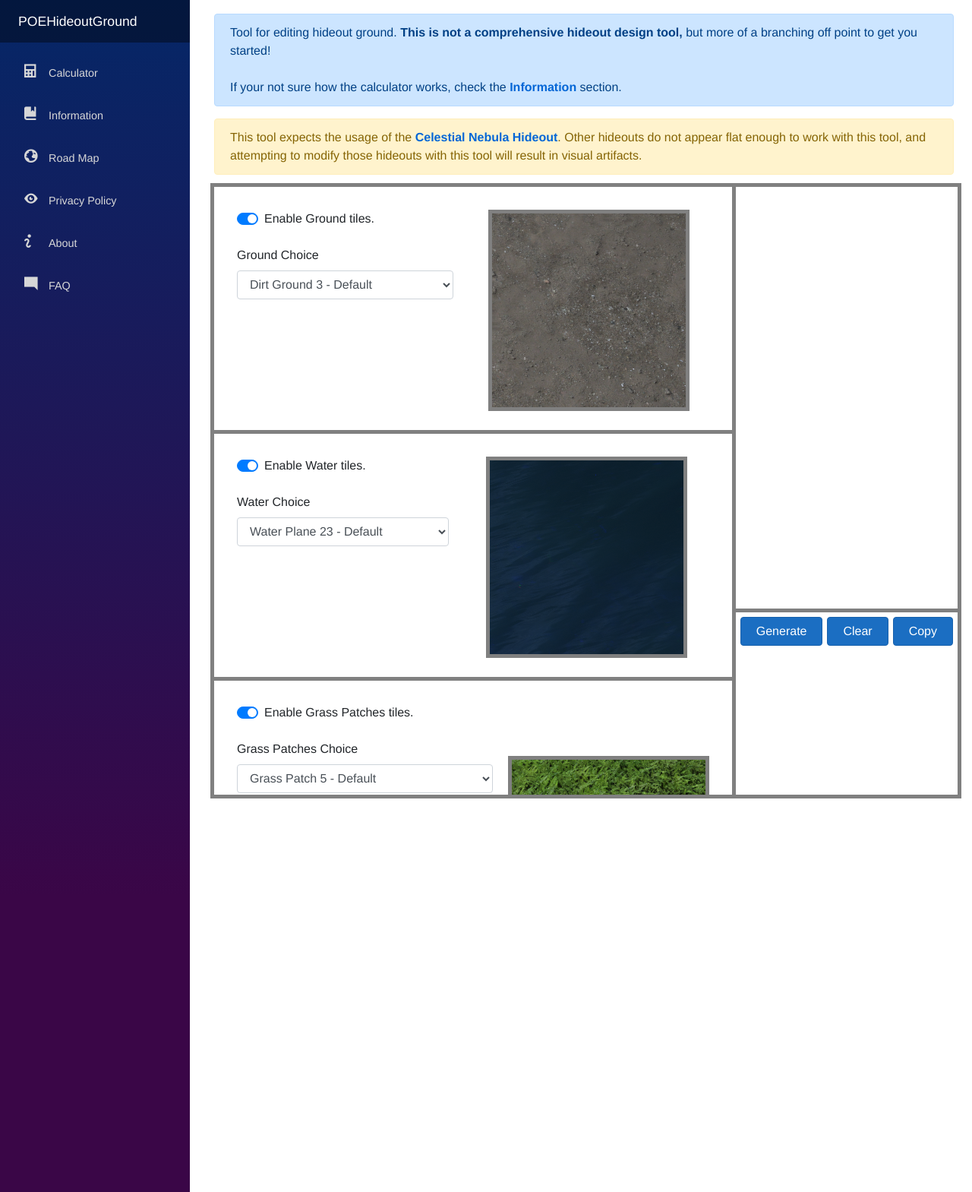
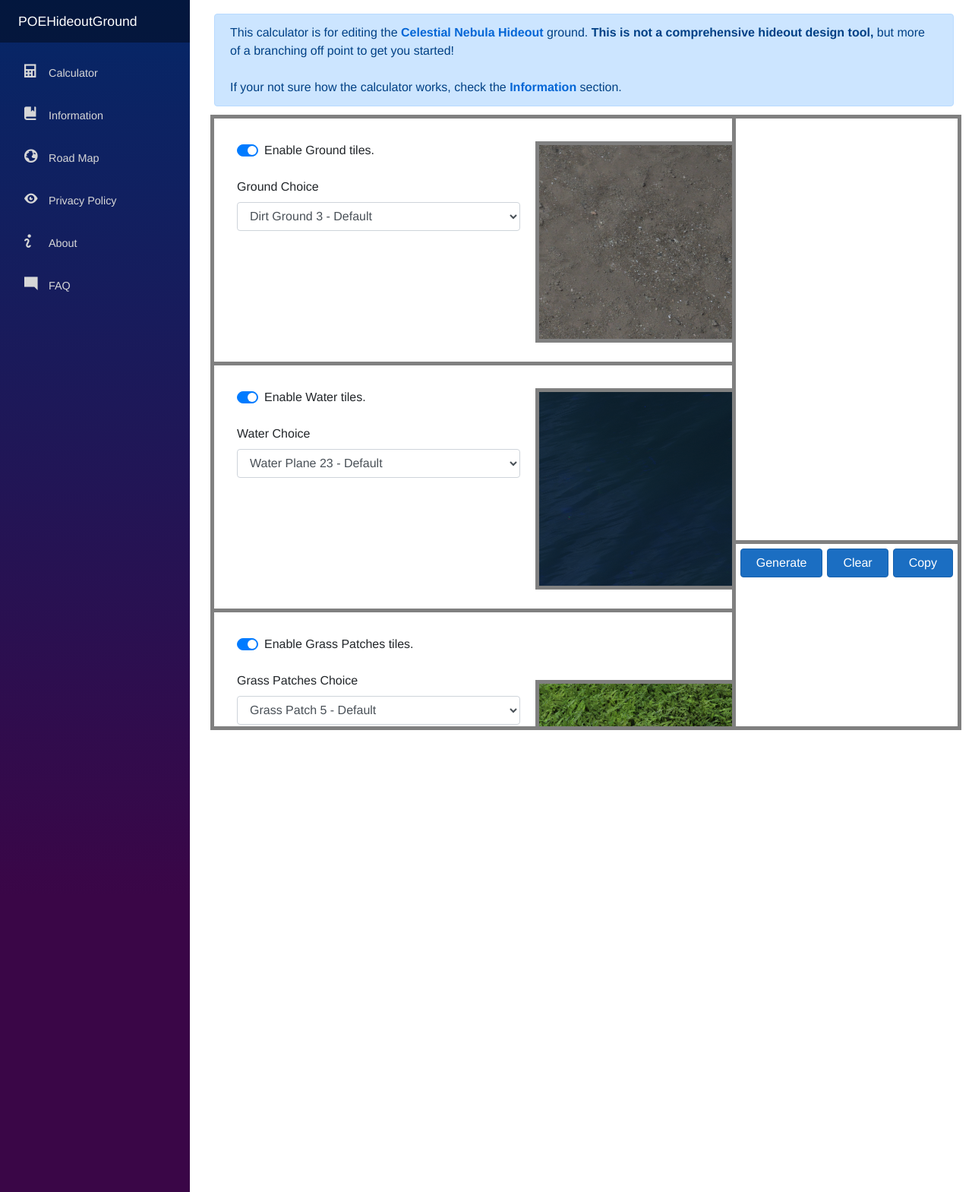
Before and after one commit to JonathanMcCaffrey/blazor-test, an ASP.NET Core app: page /calculator in a window 1280 px wide. Shown: the top 1569 px of the page at 76% size. Run offline with ASP.NET Core 8, Linux system fonts and the light colour scheme.

Commit message:
Text and layout changes

```diff
--- a/POEHideoutGround/Components/TileCalculator.razor
+++ b/POEHideoutGround/Components/TileCalculator.razor
@@ -7,7 +7,7 @@
         width: 100%;
         background-color:white;
     ">
-    <div style="display:grid;grid-template-columns:auto auto;grid-gap:20px">
+    <div style="display:grid;grid-template-columns:60% 40%;grid-gap:20px">
         <div class="form-group">
 
             <div style="display:grid;grid-gap:24px;">
--- a/POEHideoutGround/Pages/Calculator/Calculator.razor
+++ b/POEHideoutGround/Pages/Calculator/Calculator.razor
@@ -4,13 +4,9 @@
 @inherits POEHideoutGround.Pages.Calculator.CalculatorBase
 
 <div class="alert alert-primary" role="alert">
-    Tool for editing hideout ground. <b>This is not a comprehensive hideout design tool,</b> but more of a branching off point to get you started!
+    This calculator is for editing the <a href="https://pathofexile.gamepedia.com/Celestial_Nebula_Hideout"><b>Celestial Nebula Hideout</b></a> ground. <b>This is not a comprehensive hideout design tool,</b> but more of a branching off point to get you started!
     <br /><br />
     If your not sure how the calculator works, check the <a href="/Information"><b>Information</b></a> section.
-</div>
-
-<div class="alert alert-warning" role="alert">
-    This tool expects the usage of the <a href="https://pathofexile.gamepedia.com/Celestial_Nebula_Hideout"><b>Celestial Nebula Hideout</b></a>. Other hideouts do not appear flat enough to work with this tool, and attempting to modify those hideouts with this tool will result in visual artifacts.
 </div>
 
 
@@ -82,6 +78,10 @@
                     <p><br />@currentCount tiles generated.</p>
                 }
 
+                @if (currentCount > 0)
+                {
+                    <p><br />Copy this data and paste it into your hideout file. <i>Don't know how?</i> Check the Information page.</p>
+                }
 
             </div>
         </div>
```
